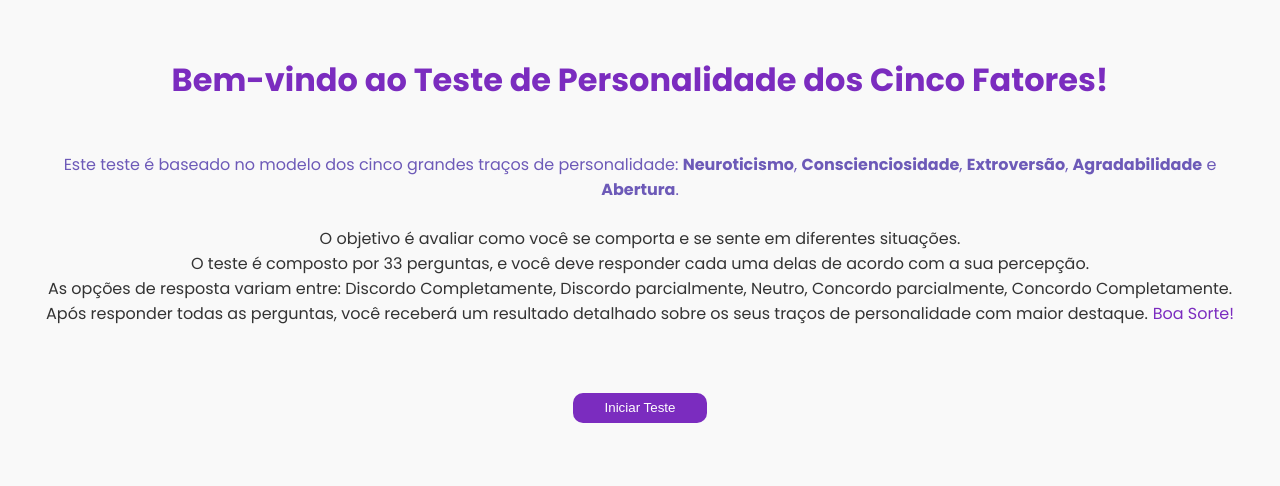
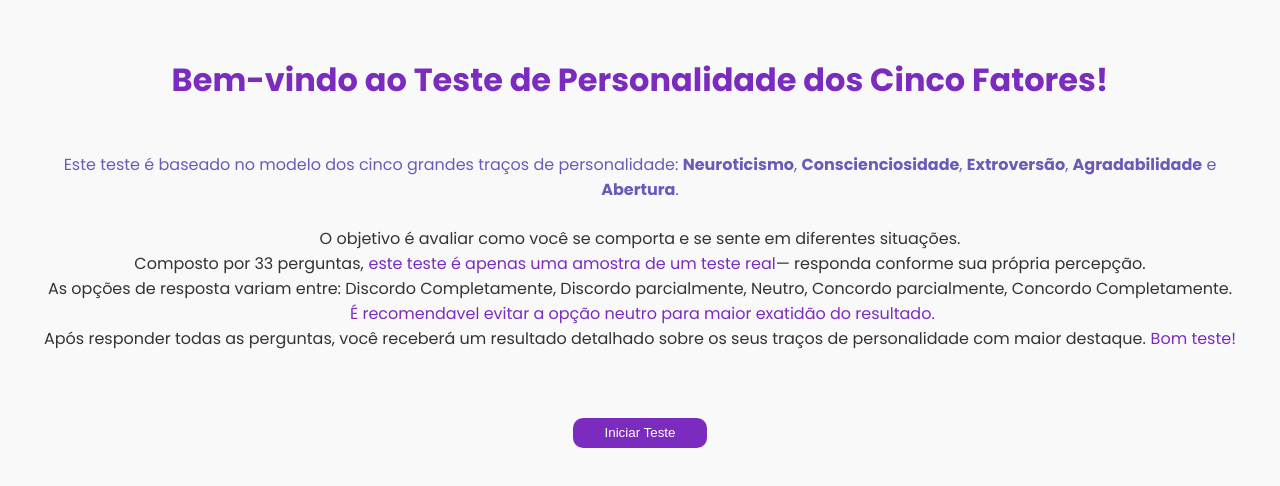
Before and after one commit to YuriMatheusBarros/Teste-de-Personalidade-ReactVersion, a React (Create React App) app: page /#/ in a window 1280 px wide. Shown: the top 486 px of the page. Built offline with nearby package versions, Linux system fonts and the light colour scheme.

Commit message:
texto inicial atualizado

```diff
--- a/src/intro.js
+++ b/src/intro.js
@@ -24,10 +24,12 @@ function Intro() {
       <h1 className='boasVindas'>Bem-vindo ao Teste de Personalidade dos Cinco Fatores!</h1>
       <p className='explicacao-tracos'>Este teste é baseado no modelo dos cinco grandes traços de personalidade: <strong>Neuroticismo</strong>, <strong>Conscienciosidade</strong>, <strong>Extroversão</strong>, <strong>Agradabilidade</strong> e <strong>Abertura</strong>.</p>
 
+
       <p className='explicacao'>O objetivo é avaliar como você se comporta e se sente em diferentes situações.</p>
-      <p className='explicacao'>O teste é composto por 33 perguntas, e você deve responder cada uma delas de acordo com a sua percepção.</p>
+      <p className='explicacao'>Composto por 33 perguntas, <span className='text-boaSorte'> este teste é apenas uma amostra de um teste real </span> — responda conforme sua própria percepção.</p>
       <p className='explicacao'>As opções de resposta variam entre: Discordo Completamente, Discordo parcialmente, Neutro, Concordo parcialmente, Concordo Completamente.</p>
-      <p className='explicacao'>Após responder todas as perguntas, você receberá um resultado detalhado sobre os seus traços de personalidade com maior destaque.<span className='text-boaSorte'>Boa Sorte!</span></p>
+      <p className='explicacao'> <span className='text-boaSorte'>É recomendavel evitar a opção neutro para maior exatidão do resultado.</span></p>
+      <p className='explicacao'>Após responder todas as perguntas, você receberá um resultado detalhado sobre os seus traços de personalidade com maior destaque.<span className='text-boaSorte'>Bom teste!</span></p>
 
       {/* Botão que inicia o teste e chama a função iniciarTeste */}
       <button className='button-iniciarTeste' onClick={iniciarTeste}>Iniciar Teste</button>
```
